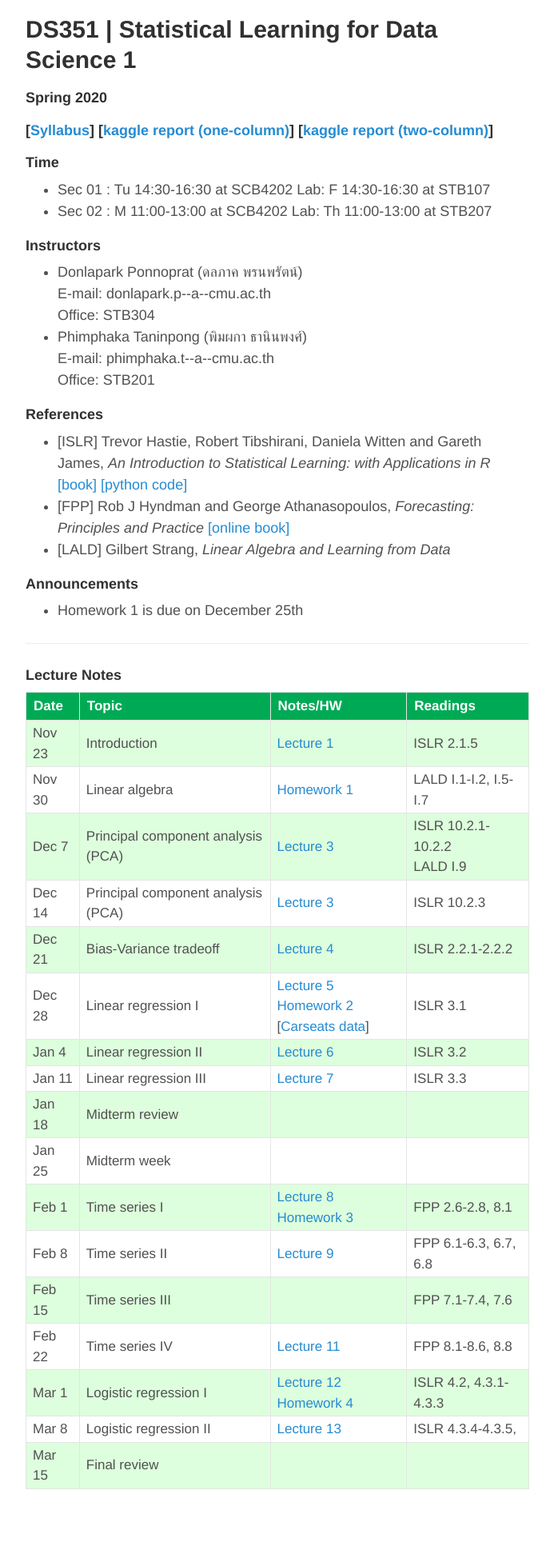
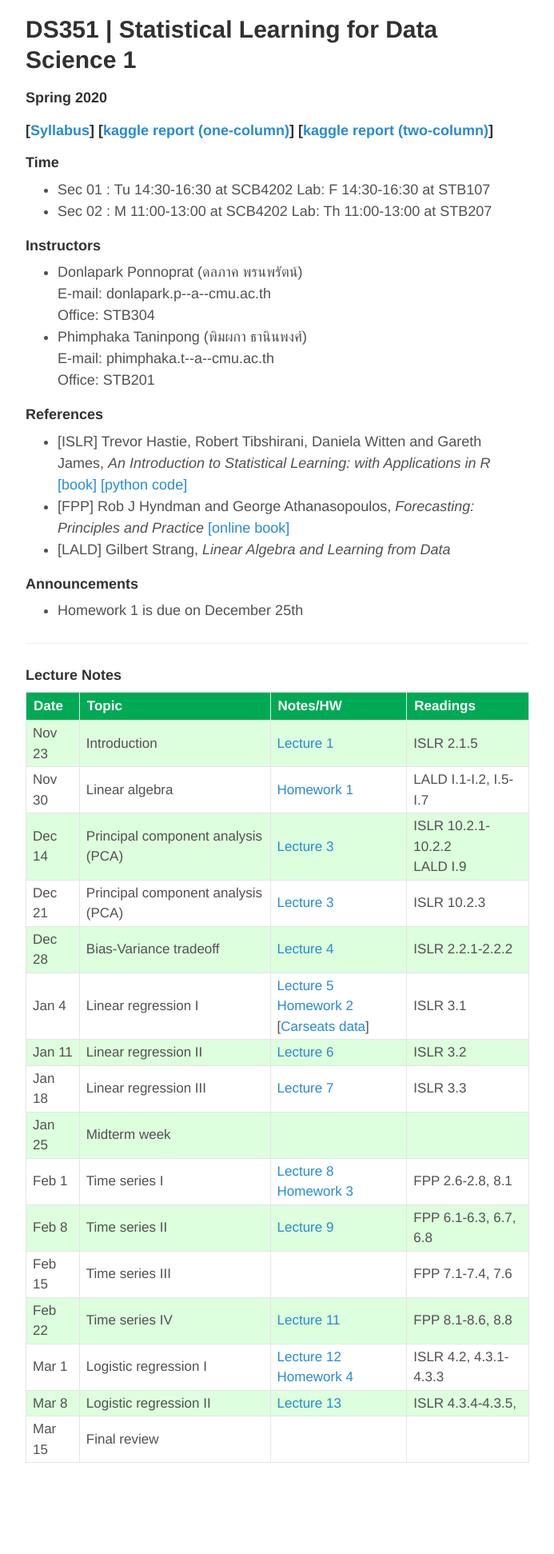
Before and after one commit to donlapark/ds351, a Jekyll site: the page built from index.html, in a window 1280 px wide. Shown: the whole page at 80% size, without its empty margins (293-986 px from the left). Built offline with Jekyll 4.4.1, drawn with Linux system fonts in a browser that asks for light colours; the list of posts is cut into pages by our own code; after the commit the page ends 1910 px from its top, so only the background shows below that.

Commit message:
initial commit

```diff
--- a/index.html
+++ b/index.html
@@ -65,7 +65,7 @@
 </td>
 </tr>
 <tr>
-<td> Dec 7 </td>
+<td> Dec 14 </td>
 <td> Principal component analysis (PCA)
 </td>
 <td>
@@ -99,7 +99,7 @@
 </td>
 </tr>
 <tr>
-<td> Dec 28 </td>
+<td> Jan 4 </td>
 <td> Linear regression I
 </td>
 <td>
@@ -131,15 +131,6 @@
 </td>
 <td>
 ISLR 3.3
-</td>
-</tr>
-<tr>
-<td> Jan 18 </td>
-<td> Midterm review
-</td>
-<td>
-</td>
-<td>
 </td>
 </tr>
 <tr>
```
Also changed, not shown: other parts of index.html (+4 -4 lines).
